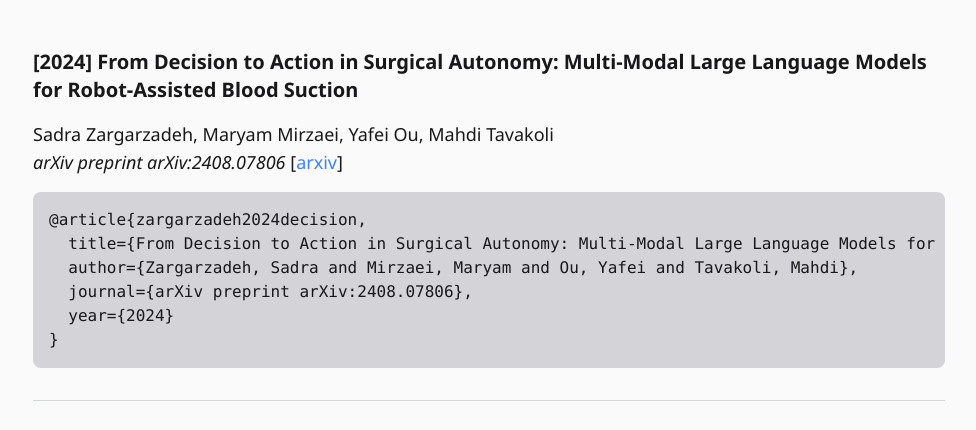
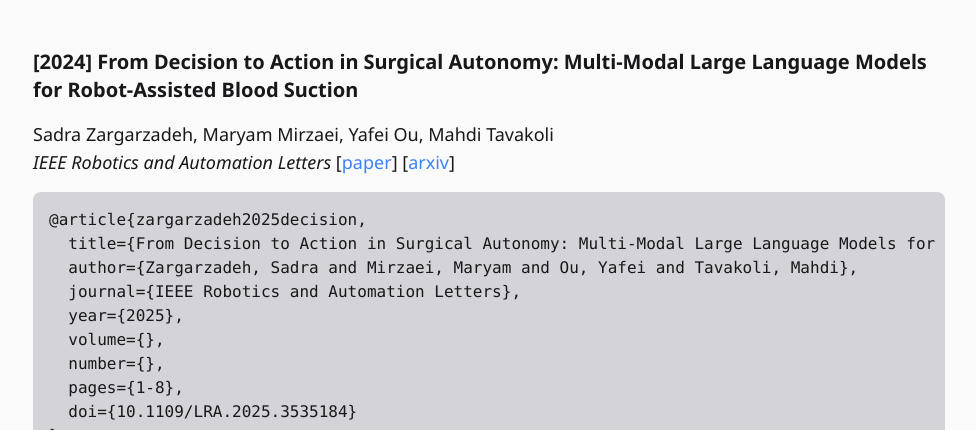
Before and after one commit to tbs-ualberta/CRESSim, an Astro site: page /bib-zargarzadeh2024decision in a window 1280 px wide. Shown: the top 430 px of the page, without its empty margins (151-1127 px from the left). Built offline with nearby package versions, Linux system fonts and the light colour scheme; Astro itself is replaced by a stand-in of ours; code samples lack their colours.

Commit message:
Update zargarzadeh2024decision.

````diff
--- a/src/pages/bib-zargarzadeh2024decision.mdx
+++ b/src/pages/bib-zargarzadeh2024decision.mdx
@@ -25,14 +25,18 @@
 ### [2024] From Decision to Action in Surgical Autonomy: Multi-Modal Large Language Models for Robot-Assisted Blood Suction
 
 Sadra Zargarzadeh, Maryam Mirzaei, Yafei Ou, Mahdi Tavakoli \
-*arXiv preprint arXiv:2408.07806* \[[arxiv](https://arxiv.org/abs/2408.07806)\]
+*IEEE Robotics and Automation Letters* \[[paper](https://ieeexplore.ieee.org/document/10855495)\] \[[arxiv](https://arxiv.org/abs/2408.07806)\]
 
 ```bibtex
-@article{zargarzadeh2024decision,
+@article{zargarzadeh2025decision,
   title={From Decision to Action in Surgical Autonomy: Multi-Modal Large Language Models for Robot-Assisted Blood Suction},
   author={Zargarzadeh, Sadra and Mirzaei, Maryam and Ou, Yafei and Tavakoli, Mahdi},
-  journal={arXiv preprint arXiv:2408.07806},
-  year={2024}
+  journal={IEEE Robotics and Automation Letters},
+  year={2025},
+  volume={},
+  number={},
+  pages={1-8},
+  doi={10.1109/LRA.2025.3535184}
 }
 ```
 
--- a/src/pages/index.mdx
+++ b/src/pages/index.mdx
@@ -99,7 +99,7 @@
 ### [2024] From Decision to Action in Surgical Autonomy: Multi-Modal Large Language Models for Robot-Assisted Blood Suction
 
 Sadra Zargarzadeh, Maryam Mirzaei, Yafei Ou, Mahdi Tavakoli \
-*arXiv preprint arXiv:2408.07806* \[[arxiv](https://arxiv.org/abs/2408.07806)\] \[[bib](bib-zargarzadeh2024decision)\]
+*IEEE Robotics and Automation Letters* \[[paper](https://ieeexplore.ieee.org/document/10855495)\] \[[arxiv](https://arxiv.org/abs/2408.07806)\] \[[bib](bib-zargarzadeh2024decision)\]
 
 <Figure maxWidth="max-w-3xl">
   <Video source={zargarzadeh2024decision} autoplay={false} />
````
